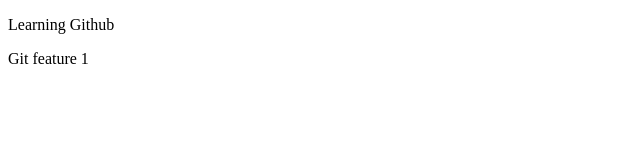
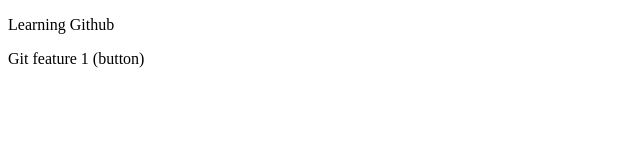
Before and after one commit to AdityaNaida/githubLearning, a plain HTML site: page index.html in a window 1280 px wide. Shown: the full height of the page, 0-640 px from the left. Drawn offline with Linux system fonts and the light colour scheme.

```diff
--- a/index.html
+++ b/index.html
@@ -7,6 +7,6 @@
 </head>
 <body>
     <p>Learning Github</p>
-    <p>Git feature 1 </p>
+    <p>Git feature 1 (button)</p>
 </body>
 </html>
```
